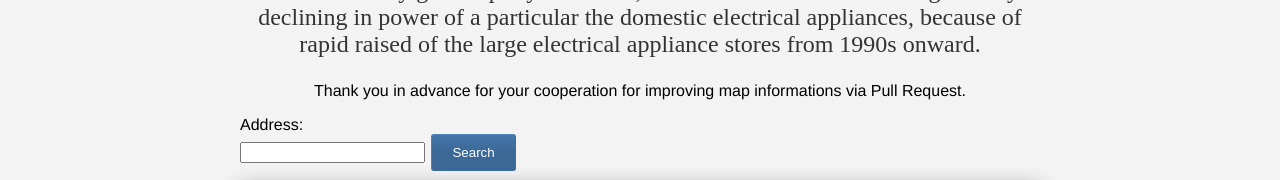
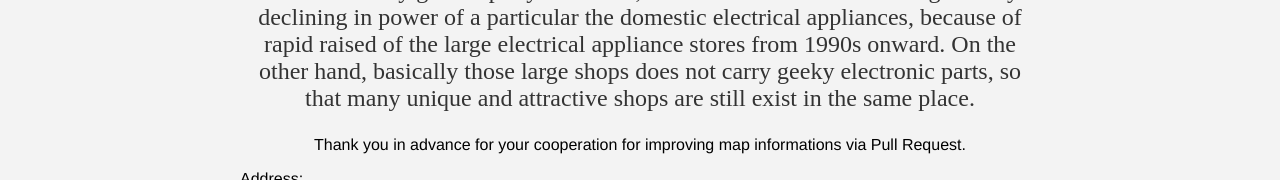
Before and after one commit to DaikiMaekawa/akihabara_map, a plain HTML site: page index.html in a window 1280 px wide. Shown: the part 302-482 px from the top of the page. Drawn offline with nearby package versions, Linux system fonts and the light colour scheme; some packages are replaced by stand-ins of ours; a web font is replaced by a local one.

Commit message:
Update index.html

```diff
--- a/index.html
+++ b/index.html
@@ -64,7 +64,7 @@
   </div>
   <div id="body">
     <p class="big centered">TODO: Implement</p>
-    <p class="big centered">As the first, this area was prospered as the black market after the Second World War, and then it became what provides various electronics, parts and software stuff as the economy grew rapidly. However, Akihabara's Electric Town is gradually declining in power of a particular the domestic electrical appliances, because of rapid raised of the large electrical appliance stores from 1990s onward.</p>
+    <p class="big centered">As the first, this area was prospered as the black market after the Second World War, and then it became what provides various electronics, parts and software stuff as the economy grew rapidly. However, Akihabara's Electric Town is gradually declining in power of a particular the domestic electrical appliances, because of rapid raised of the large electrical appliance stores from 1990s onward. On the other hand, basically those large shops does not carry geeky electronic parts, so that many unique and attractive shops are still exist in the same place.</p>
     <p class="centered">Thank you in advance for your cooperation for improving map informations via Pull Request.</p>
 
     <form method="post" id="geocoding_form">
```
